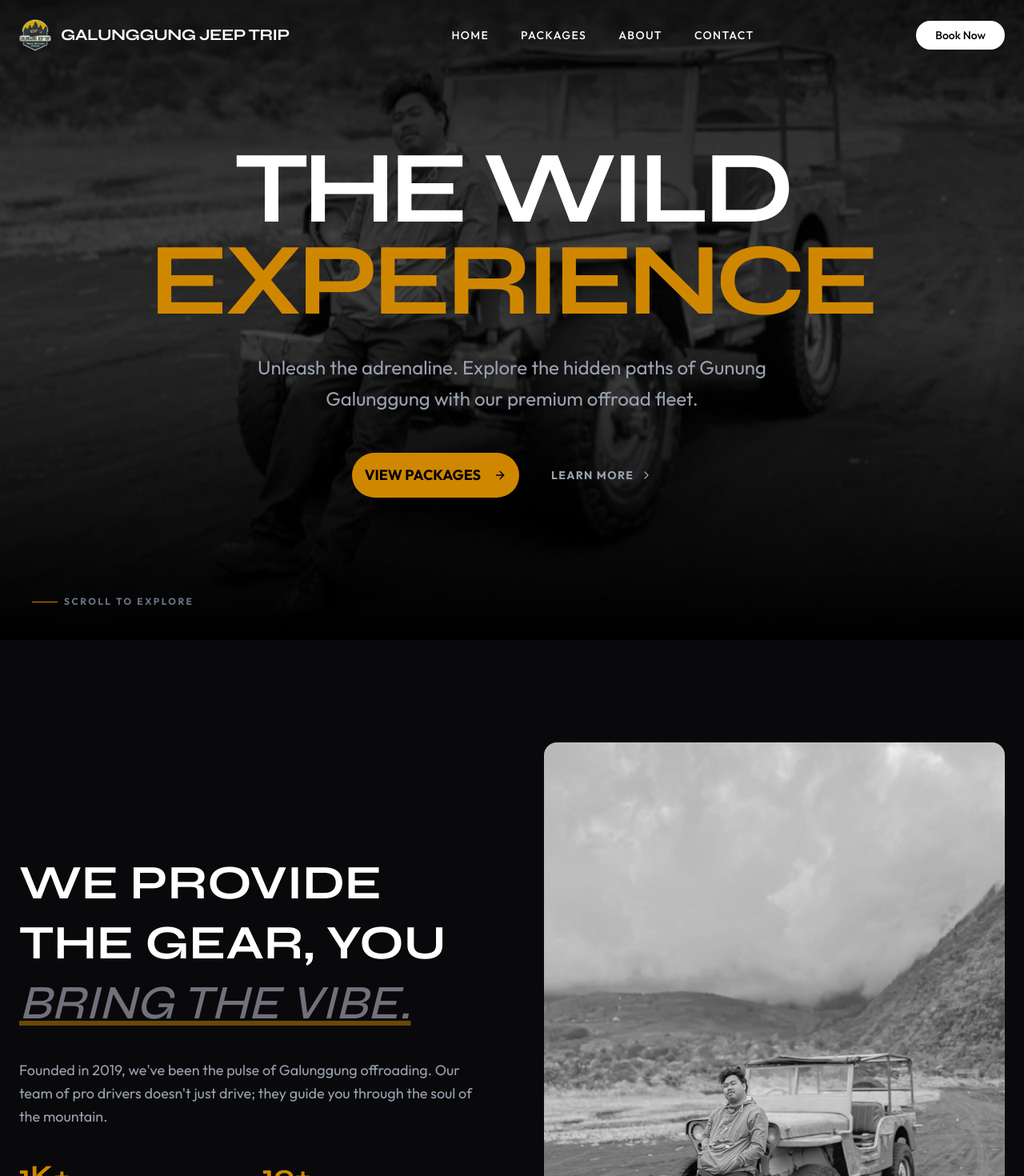
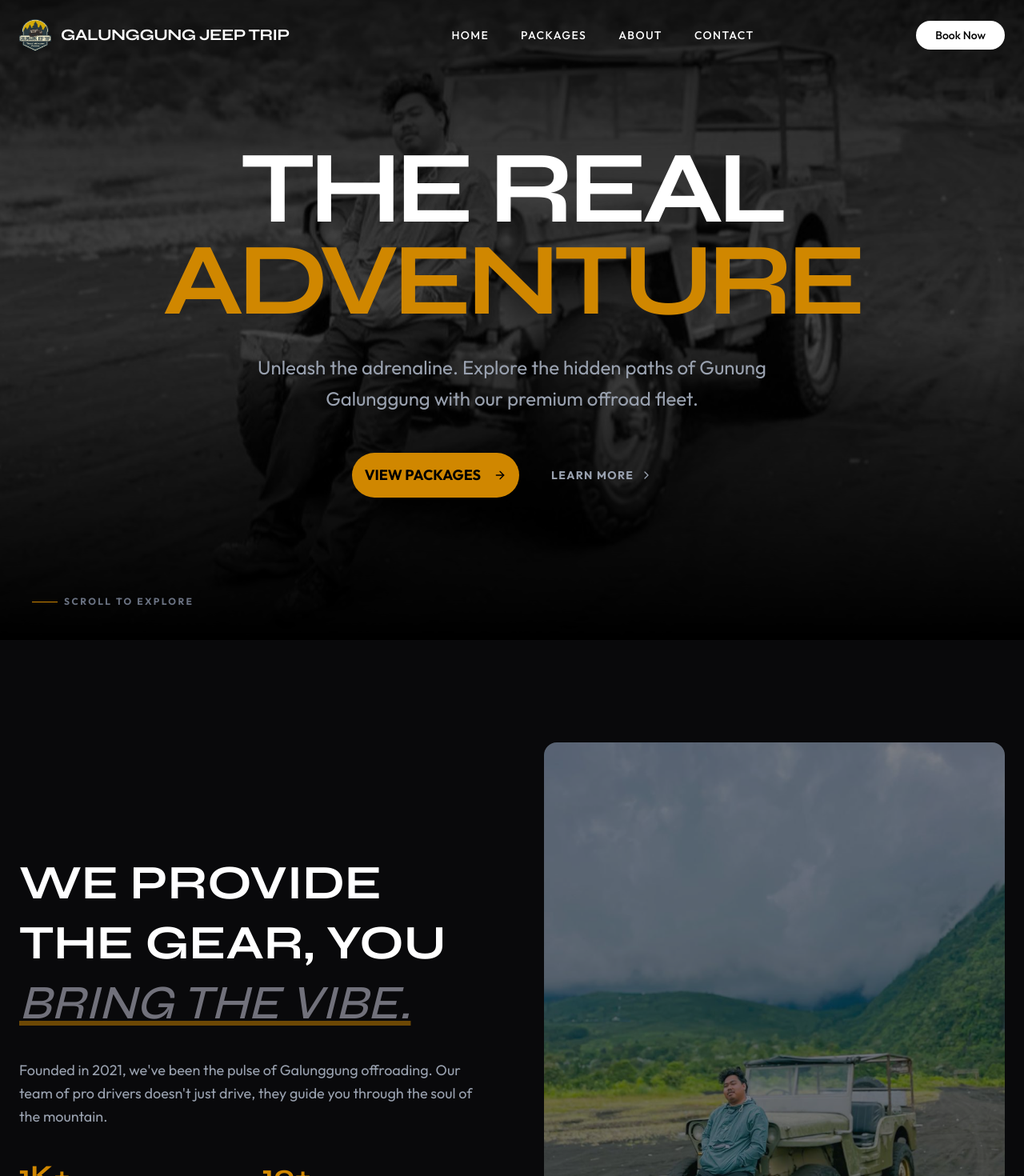
Before and after one commit to aufaikrimaa/galunggung-jeep-trip, a Next.js app: page / in a window 1280 px wide. Shown: the top 1470 px of the page at 80% size. Built offline with nearby package versions, Linux system fonts and the light colour scheme.

Commit message:
fix: update font-size, text, and images style

```diff
--- a/src/app/page.tsx
+++ b/src/app/page.tsx
@@ -59,11 +59,11 @@ export default function Home() {
         </div>
 
         <div className="relative z-20 max-w-5xl mx-auto px-6 text-center">
-          <h1 className="font-syne text-6xl md:text-9xl font-bold mb-8 leading-[0.9] tracking-tighter">
-            THE WILD <br />
-            <span className="text-yellow-600">EXPERIENCE</span>
+          <h1 className="font-syne text-[3.5rem] sm:text-6xl md:text-9xl font-bold mb-8 leading-[0.9] tracking-tighter">
+            THE REAL <br />
+            <span className="text-yellow-600">ADVENTURE</span>
           </h1>
-          <p className="font-outfit text-xl md:text-2xl text-gray-400 mb-12 max-w-2xl mx-auto leading-relaxed">
+          <p className="font-outfit text-lg sm:text-xl md:text-2xl text-gray-400 mb-12 max-w-2xl mx-auto leading-relaxed">
             Unleash the adrenaline. Explore the hidden paths of Gunung Galunggung with our premium offroad fleet.
           </p>
           <div className="flex flex-col sm:flex-row gap-4 justify-center items-center">
@@ -99,8 +99,8 @@ export default function Home() {
                 <span className="text-zinc-500 italic font-medium underline decoration-yellow-600/50">BRING THE VIBE.</span>
               </h2>
               <p className="font-outfit text-lg text-gray-400 mb-10 leading-relaxed max-w-xl">
-                Founded in 2019, we've been the pulse of Galunggung offroading.
-                Our team of pro drivers doesn't just drive; they guide you through the soul of the mountain.
+                Founded in 2021, we've been the pulse of Galunggung offroading.
+                Our team of pro drivers doesn't just drive, they guide you through the soul of the mountain.
               </p>
               <div className="grid grid-cols-2 gap-8">
                 <div>
@@ -114,7 +114,7 @@ export default function Home() {
               </div>
             </div>
             <div className="relative group">
-              <div className="aspect-[4/5] bg-zinc-900 rounded-2xl overflow-hidden grayscale hover:grayscale-0 transition-all duration-700">
+              <div className="aspect-[4/5] bg-zinc-900 rounded-2xl overflow-hidden opacity-50 hover:opacity-100 transition-all duration-700">
                 <img
                   src="/images/photo.jpeg"
                   alt="Jeep Adventure"
@@ -184,8 +184,8 @@ export default function Home() {
         </div>
 
         <div className="flex gap-4 animate-scroll whitespace-nowrap">
-          {[1,2,3,4,5,6].map((i) => (
-            <div key={i} className="w-[300px] h-[400px] bg-zinc-900 rounded-3xl overflow-hidden shrink-0 grayscale hover:grayscale-0 transition-all duration-500 cursor-pointer">
+          {[1,2,3,4,5,6,7,8].map((i) => (
+            <div key={i} className="w-[300px] h-[400px] bg-zinc-900 rounded-3xl overflow-hidden shrink-0 opacity-40 hover:opacity-100 transition-all duration-500 cursor-pointer">
               <img
                 src="/images/photo.jpeg"
                 alt="Gallery"
```
